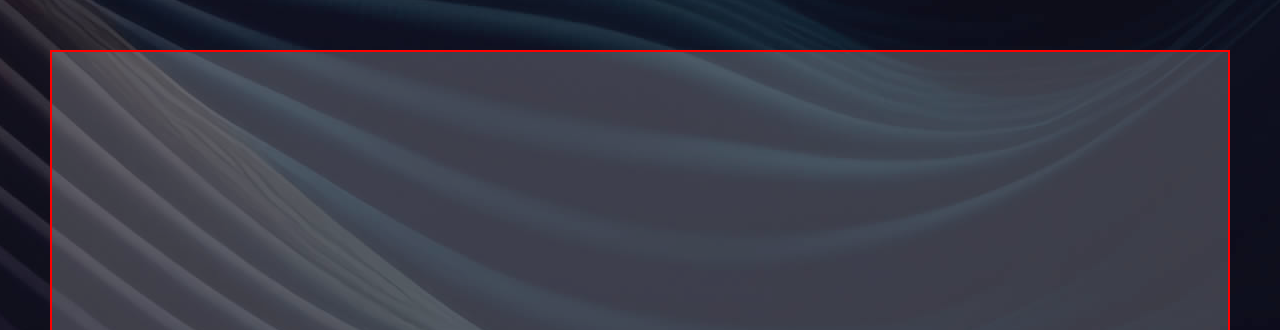
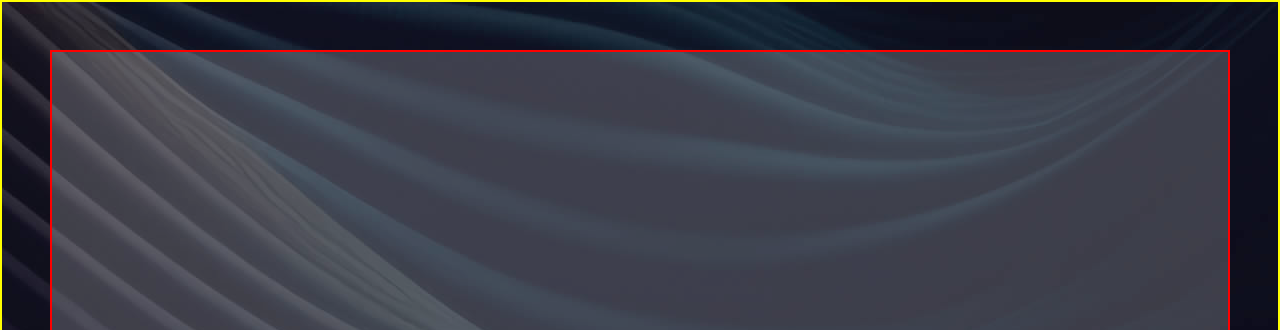
Before and after one commit to soymachine/slides-test, a website with bundled scripts: page index.html in a window 1280 px wide. Shown: the top 330 px of the page. Built offline with nearby package versions, Linux system fonts and the light colour scheme; files whose address does not match are found by name; a web font is replaced by a local one.

Commit message:
mejoras compatibilidad del swipe con otros elementos

```diff
--- a/css/index.css
+++ b/css/index.css
@@ -91,11 +91,26 @@ p {
     border:1px solid red;
 }
 
+.touch {
+    border:2px solid yellow;
+    position:absolute;
+    top:0px;
+    display: grid;
+    justify-content: center;
+    align-content: center;
+    align-items: center;
+    width: 100vw;
+    height: 100vh;
+    z-index: 10;
+
+}
+
 #version {
     position: absolute;
     z-index: 2000;
     color:white;
     width: 100vw;
+
 }
 
 /* SLIDES */
--- a/index.html
+++ b/index.html
@@ -21,6 +21,8 @@
 </head>
 <body class="home">
     <div id="container" class="container">
+        <!-- TOUCH -->
+        <div class="touch"></div>
         <!-- VERSION -->
         <div id="version"></div>
         <!-- BACKGROUND -->
@@ -32,6 +34,7 @@
 
         <!-- PRESENTACIÓN -->
         <div id="presentation-1" class="full-width-div">
+
             <div class="title">Presentación de la colección</div>
             <div class="description">Slide 1</div>
             <div class="button">
--- a/js/index.js
+++ b/js/index.js
@@ -9,7 +9,7 @@ import Swipe from './helpers/swipe.js';
 
 
 $(document).ready(function(){
-    //  const swipe = new Swipe(document.getElementById('container'))
+    const swipe = new Swipe(document.getElementById('container'))
     const nodes = new Nodes(Settings.margin, Settings.offset)
 
     if(Settings.is_background_active){
```
